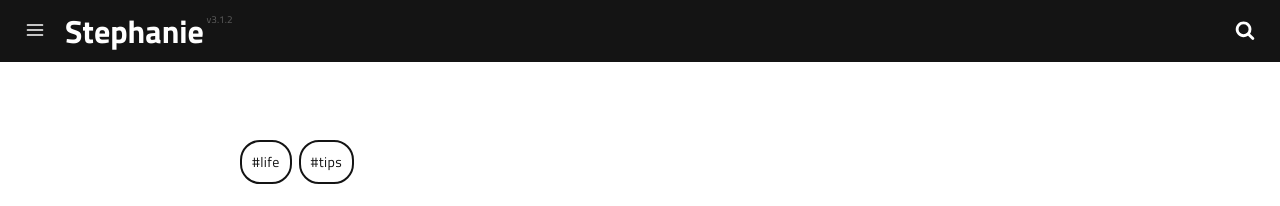
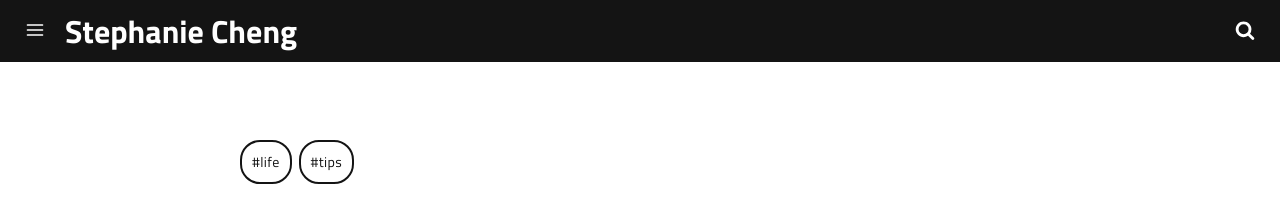
Before and after one commit to stephanie82203/stephanie82203.github.io, a Jekyll site: the page built from tags.html, in a window 1280 px wide. Shown: the top 206 px of the page. Built offline with Jekyll 4.4.1, drawn with Linux system fonts in a browser that asks for light colours; a script that is not in the unit is left out.

Commit message:
Remove theme version label

```diff
--- a/_config.yml
+++ b/_config.yml
@@ -1,5 +1,5 @@
 # Site Settings
-name: Stephanie
+name: Stephanie Cheng
 title: Stephanie | Portfolio
 description: A collection of my projects, learning journey, and portfolio.
 tags:
@@ -53,7 +53,7 @@ two_columns_layout: true
 
 # Advanced Settings
 baseurl: "" # the subpath of your site, e.g. /blog
-url: "https://stephaniecheng.github.io"
+url: "https://stephanie82203.github.io"
 google_analytics: ""
 language: "en"
 categories_folder: category
@@ -97,6 +97,3 @@ sass:
 plugins:
   - jekyll-paginate
   - jekyll-paginate-content
-
-# Theme
-version: v3.1.2
```
